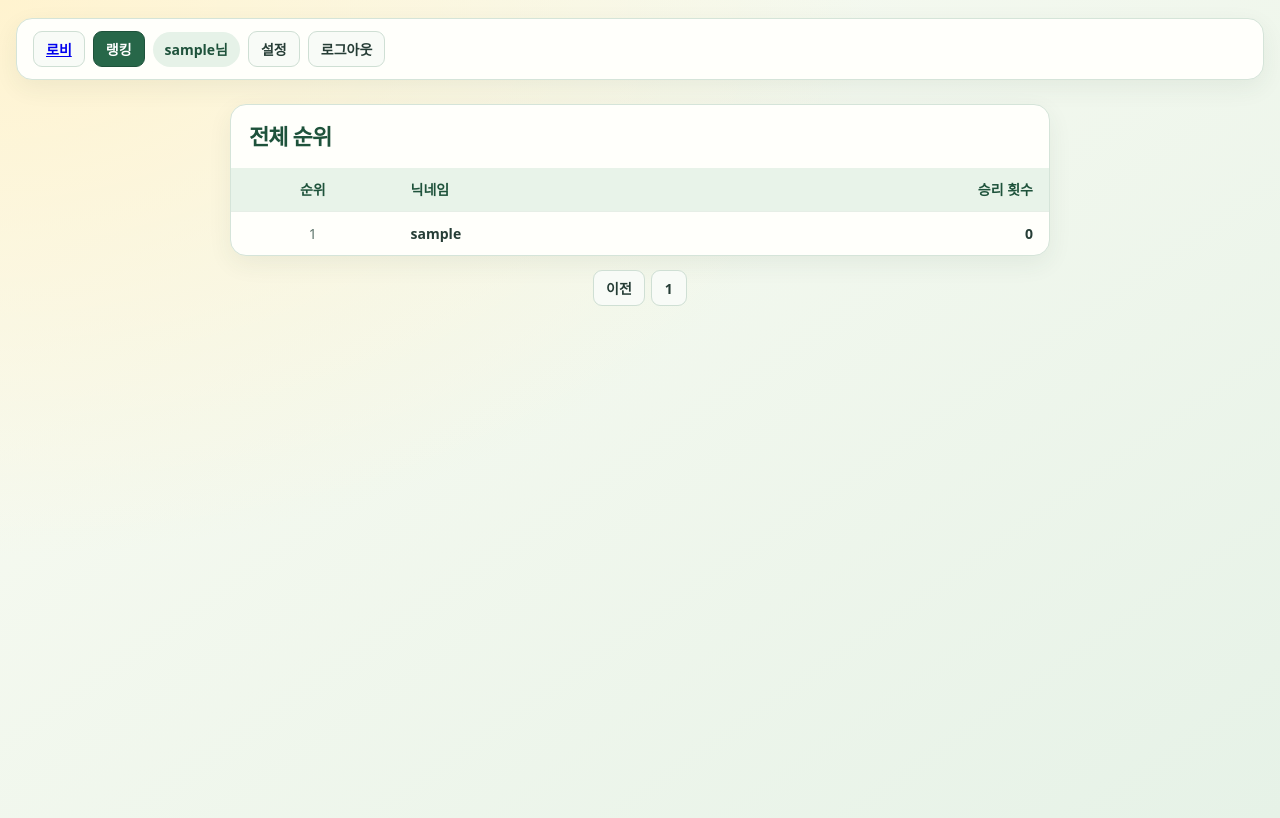
After one commit to Seungtaeya/mable, a Spring Boot app: page /ranking in a window 1280 px wide. The commit adds this page. Run offline with Spring Boot 4, Linux system fonts and the light colour scheme; the visitor is signed in with stand-in values (Sample User, id 1); some of the project's set-up classes (security, data sources, template engines, error pages and the like) are left out, and stand-ins take their place; some libraries are stand-ins or nearby versions.

Commit message:
랭킹 기능 추가

```diff
--- a/src/main/java/demo/mable/room/controller/LobbyController.java
+++ b/src/main/java/demo/mable/room/controller/LobbyController.java
@@ -5,12 +5,16 @@ import demo.mable.room.dto.GameWaitingRoomPlayerResponse;
 import demo.mable.room.dto.GameRoomResponse;
 import demo.mable.room.service.GameRoomService;
 import demo.mable.room.service.RoomPlayerService;
+import demo.mable.user.dto.UserRankingResponse;
+import demo.mable.user.service.UserService;
 import lombok.RequiredArgsConstructor;
 import org.springframework.security.core.annotation.AuthenticationPrincipal;
 import org.springframework.stereotype.Controller;
 import org.springframework.ui.Model;
 import org.springframework.web.bind.annotation.GetMapping;
 import org.springframework.web.bind.annotation.PathVariable;
+import org.springframework.web.bind.annotation.RequestParam;
+import org.springframework.web.bind.annotation.RequestPart;
 
 import java.util.List;
 
@@ -20,6 +24,7 @@ public class LobbyController {
 
     private final GameRoomService gameRoomService;
     private final RoomPlayerService roomPlayerService;
+    private final UserService userService;
 
     @GetMapping("/lobby")
     public String robbyPage(@AuthenticationPrincipal CustomUserDetails customUserDetails, Model model) {
@@ -47,4 +52,22 @@ public class LobbyController {
         return "room/GameWaitingRoom";
     }
 
+    @GetMapping("/ranking")
+    public String ranking(@RequestParam(name = "page", defaultValue = "1") int page, Model model, @AuthenticationPrincipal CustomUserDetails userDetails) {
+
+        List<UserRankingResponse> rankings = userService.getRankings(page - 1);
+        int totalCount = userService.getRankingCount();
+        int totalPage = (int) ((totalCount + 9) / 10);
+        int startPage = ((page - 1) / 10) * 10 + 1;
+        int endPage = Math.min(startPage + 9, totalPage);
+
+        model.addAttribute("rankings", rankings);
+        model.addAttribute("username",userDetails.getUsername());
+        model.addAttribute("page", page);
+        model.addAttribute("startPage", startPage);
+        model.addAttribute("endPage", endPage);
+        model.addAttribute("totalPage", totalPage);
+        return "room/ranking";
+    }
+
 }
--- a/src/main/java/demo/mable/room/repository/GameRoomRepository.java
+++ b/src/main/java/demo/mable/room/repository/GameRoomRepository.java
@@ -5,10 +5,10 @@ import demo.mable.room.enums.GameRoomStatus;
 import org.springframework.data.jpa.repository.JpaRepository;
 import org.springframework.data.jpa.repository.Query;
 
+import java.util.Collection;
 import java.util.List;
 
 public interface GameRoomRepository extends JpaRepository<GameRoom, Long> {
-    List<GameRoom> findByTitle(String title);
 
     List<GameRoom> findAllByStatus(GameRoomStatus status);
 
@@ -16,4 +16,8 @@ public interface GameRoomRepository extends JpaRepository<GameRoom, Long> {
         select gr from GameRoom gr order by gr.id desc
 """)
     List<GameRoom> findAllOrderByDesc();
+
+    List<GameRoom> findAllByTitleContaining(String title);
+
+    List<GameRoom> findByTitle(String testRoom);
 }
--- a/src/main/java/demo/mable/room/service/GameRoomService.java
+++ b/src/main/java/demo/mable/room/service/GameRoomService.java
@@ -41,6 +41,11 @@ public class GameRoomService {
     private final GameRepository gameRepository;
     private final GamePlayerRepository gamePlayerRepository;
     private final TurnOrderRepo turnOrderRepo;
+
+
+    public List<GameRoomResponse> findRoomsByRoomName(String roomName) {
+        return gameRoomRepository.findAllByTitleContaining(roomName).stream().map(GameRoomResponse::from).toList();
+    }
 
     @Transactional
     public Long createGameRoom(Long hostUser, GameRoomRequest request) {
--- /dev/null
+++ b/src/main/resources/static/css/lobby/ranking.css
@@ -0,0 +1,220 @@
+:root {
+    --text: #263d36;
+    --muted: #5c736a;
+    --line: #d5e4d9;
+    --surface: #fffffb;
+    --green: #276749;
+    --green-dark: #1e523b;
+    --radius: 16px;
+    --shadow: 0 8px 24px #25473812;
+}
+
+* {
+    box-sizing: border-box;
+}
+
+body {
+    min-height: 100vh;
+    margin: 0;
+    color: var(--text);
+    background:
+            radial-gradient(ellipse at top left, #fff3cf, transparent 48%),
+            linear-gradient(145deg, #fbfcf3, #e6f2e7);
+    font: 14px/1.5 "Apple SD Gothic Neo", "Malgun Gothic", system-ui, sans-serif;
+}
+
+/* 상단 메뉴 */
+header {
+    width: min(1280px, calc(100% - 32px));
+    margin: 18px auto 0;
+    padding: 12px 16px;
+    border: 1px solid var(--line);
+    border-radius: var(--radius);
+    background: var(--surface);
+    box-shadow: var(--shadow);
+}
+
+header nav ul {
+    display: flex;
+    flex-wrap: wrap;
+    align-items: center;
+    gap: 8px;
+    margin: 0;
+    padding: 0;
+    list-style: none;
+}
+
+header form {
+    margin: 0;
+}
+
+header nav li > span {
+    display: inline-block;
+    padding: 7px 12px;
+    border-radius: 999px;
+    color: var(--green-dark);
+    background: #e6f2e8;
+    font-weight: 800;
+}
+
+/* 상단 메뉴와 페이지 이동 버튼 */
+header button,
+main > div:nth-child(2) > :is(button, a) {
+    display: inline-flex;
+    align-items: center;
+    justify-content: center;
+    min-height: 36px;
+    padding: 6px 12px;
+    border: 1px solid #cfdfd4;
+    border-radius: 9px;
+    color: var(--text);
+    background: #f8fbf7;
+    font: inherit;
+    font-weight: 750;
+    text-decoration: none;
+    white-space: nowrap;
+    cursor: pointer;
+}
+
+header button:hover,
+main > div:nth-child(2) > :is(button, a):hover {
+    border-color: #88b49b;
+    background: #eaf5ed;
+}
+
+header nav li:nth-child(2) > button {
+    border-color: var(--green-dark);
+    color: #fff;
+    background: var(--green);
+}
+
+:where(button, a):focus-visible {
+    outline: 3px solid #4b9273;
+    outline-offset: 2px;
+}
+
+/* 전체 순위 */
+main {
+    width: min(820px, calc(100% - 32px));
+    margin: 24px auto 36px;
+}
+
+main > div:first-child {
+    overflow: hidden;
+    border: 1px solid var(--line);
+    border-radius: var(--radius);
+    background: var(--surface);
+    box-shadow: var(--shadow);
+}
+
+main h3 {
+    margin: 0;
+    padding: 15px 18px;
+    color: var(--green-dark);
+    font-size: 22px;
+    letter-spacing: -.04em;
+}
+
+main table {
+    width: 100%;
+    border-collapse: collapse;
+    table-layout: fixed;
+}
+
+main table td {
+    padding: 11px 16px;
+    border-bottom: 1px solid #e6eee6;
+}
+
+/* HTML의 thead 안에 있는 td 세 개 */
+main thead {
+    color: var(--green-dark);
+    background: #e8f3e9;
+    font-weight: 800;
+}
+
+main thead td:first-child {
+    width: 20%;
+}
+
+main thead td:last-child {
+    width: 26%;
+}
+
+main table td:first-child {
+    text-align: center;
+    font-variant-numeric: tabular-nums;
+}
+
+main table td:last-child {
+    text-align: right;
+    font-variant-numeric: tabular-nums;
+}
+
+#users td:first-child {
+    color: var(--muted);
+}
+
+#users td:nth-child(2) {
+    overflow-wrap: anywhere;
+    font-weight: 750;
+}
+
+#users td:last-child {
+    font-weight: 750;
+}
+
+#users > tr:nth-child(even) {
+    background: #fbfdf9;
+}
+
+#users > tr:hover {
+    background: #eef7ed;
+}
+
+#users > tr:last-child > td {
+    border-bottom: 0;
+}
+
+/* 이전 · 페이지 번호 · 다음 */
+main > div:nth-child(2) {
+    display: flex;
+    flex-wrap: wrap;
+    align-items: center;
+    justify-content: center;
+    gap: 6px;
+    margin-top: 14px;
+}
+
+main > div:nth-child(2) > a {
+    min-width: 36px;
+    font-variant-numeric: tabular-nums;
+}
+
+@media (max-width: 480px) {
+    header,
+    main {
+        width: calc(100% - 20px);
+    }
+
+    header {
+        margin-top: 10px;
+        padding: 10px;
+    }
+
+    main {
+        margin-top: 16px;
+    }
+
+    main h3 {
+        padding-inline: 12px;
+    }
+
+    main table td {
+        padding-inline: 9px;
+    }
+
+    main thead td:last-child {
+        width: 30%;
+    }
+}
--- /dev/null
+++ b/src/main/resources/templates/room/ranking.html
@@ -0,0 +1,63 @@
+<!DOCTYPE html>
+<html lang="ko" xmlns:th="http://www.thymeleaf.org">
+<head>
+    <meta charset="UTF-8">
+    <meta name="viewport" content="width=device-width, initial-scale=1.0">
+    <title>랭킹</title>
+    <link rel="stylesheet" href="/css/lobby/ranking.css">
+</head>
+<body>
+<header>
+    <nav>
+        <ul>
+            <li>
+                <button type="submit"><a th:href="@{/lobby}">로비</a></button>
+            </li>
+
+            <li><button type="button">랭킹</button></li>
+            <li th:if="${username != null}">
+                <span th:text="${username + '님'}"></span>
+            </li>
+
+            <li><button type="button">설정</button></li>
+            <li>
+                <form th:action="@{/logout}" method="post">
+                    <button type="submit">로그아웃</button>
+                </form>
+            </li>
+        </ul>
+    </nav>
+
+</header>
+
+<main>
+
+    <div>
+        <h3>전체 순위</h3>
+        <table>
+            <thead>
+                <tr>
+                    <td>순위</td>
+                    <td>닉네임</td>
+                    <td>승리 횟수</td>
+                </tr>
+            </thead>
+            <tbody id="users">
+                <tr th:each="ranking : ${rankings}">
+                    <td th:text="${ranking.ranking}"></td>
+                    <td th:text="${ranking.userName}"></td>
+                    <td th:text="${ranking.victoryCount}"></td>
+                </tr>
+            </tbody>
+        </table>
+    </div>
+
+    <div th:if="${totalPage > 0}">
+        <a th:if="${page > 0}" th:href="@{/ranking(page=${page - 1})}">이전</a>
+        <a th:each="page : ${#numbers.sequence(startPage, endPage)}" th:href="@{/ranking(page=${page})}" th:text="${page}">
+        </a>
+        <a  th:if="${page + 1 < totalPage}" th:href="@{/ranking(page=${page + 1})}">다음</a>
+    </div>
+</main>
+</body>
+</html>
```
Also changed, not shown: src/main/java/demo/mable/game/repository/GameResultRepository.java (+17 -0 lines), src/main/java/demo/mable/room/controller/RoomApiController.java (+6 -1 lines), src/main/java/demo/mable/user/dto/UserRankingResponse.java (added, +19 -0 lines), src/main/java/demo/mable/user/service/UserService.java (+18 -0 lines), src/main/resources/static/css/lobby/lobby.css (+4 -3 lines), src/main/resources/static/js/room/lobby.js (+26 -5 lines), src/main/resources/templates/room/lobby.html (+6 -1 lines), 2 other files.
